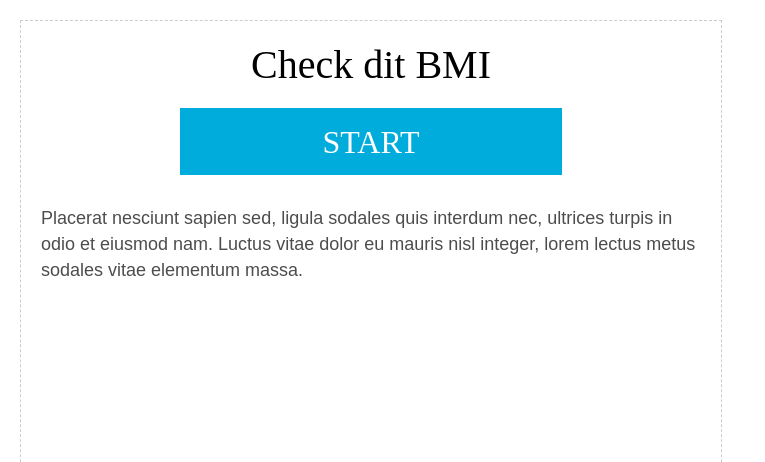
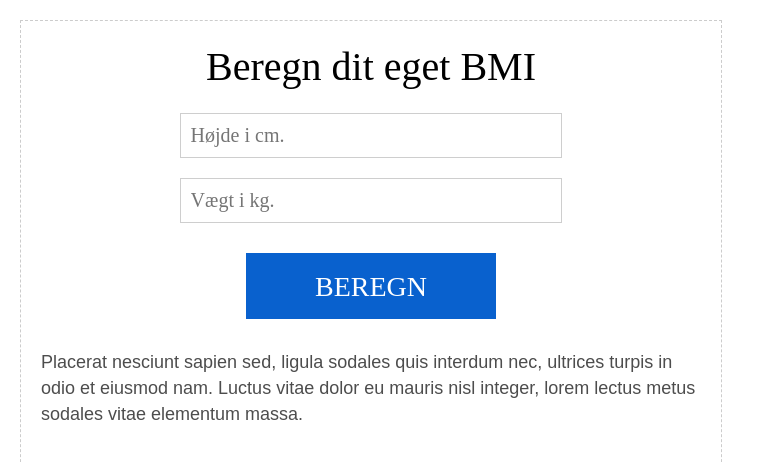
Before and after one commit to dr-nyheder/drn-bmi-beregner, a website built with webpack: page src/index.html in a window 1280 px wide. Shown: the top 462 px of the page, without its empty margins (0-765 px from the left). Built offline with nearby package versions, Linux system fonts and the light colour scheme; a web font is replaced by a local one.

Commit message:
First release for dr.dk story

```diff
--- a/src/index.html
+++ b/src/index.html
@@ -42,7 +42,7 @@
 </head>
 <body>
     <div class="html-container">
-        <div drn-bmi-beregner></div>
+        <div drn-bmi-beregner data-start-text="Beregn dit eget BMI"></div>
         <div class="dummy-text">
             <p>
                 Placerat nesciunt sapien sed, ligula sodales quis interdum nec, ultrices turpis in odio et eiusmod nam. Luctus vitae dolor eu mauris nisl integer, lorem lectus metus sodales vitae elementum massa.
--- a/src/scripts/components/bmi/bmi-beregner.js
+++ b/src/scripts/components/bmi/bmi-beregner.js
@@ -3,7 +3,7 @@ import {select, selectAll, create} from '../../utils/trix-utils';
 
 export default class BmiBeregner{
     constructor(){
-        console.log('Ja, du er tyk!');
+        // console.log('Ja, du er tyk!');
         this.build();
     }
     build(){
@@ -11,27 +11,49 @@ export default class BmiBeregner{
 
 
         for (var i = 0; i < wrappers.length; ++i) {
-            console.log('d', i);
+            // console.log('d', i);
             const wrapper = wrappers[i];
 
             wrapper.classList.add('initialised');
             const innercontainer = create('div', wrapper, 'drn-bmi-inner-container');
             this.startContainer = create('div', innercontainer, 'drn-bmi-start-container');
             const question = create('div', this.startContainer, 'drn-bmi-question');
-            question.innerHTML = 'Check dit BMI';
+            question.innerHTML = wrapper.dataset.startText;
+            console.log(wrapper.dataset.startText)
+
+
+            const hfield = create('input', this.startContainer, ['drn-bmi-field']);
+            hfield.type = 'number'
+            hfield.placeholder = 'Højde i cm.'
+
+            const wfield = create('input', this.startContainer, ['drn-bmi-field']);
+            wfield.type = 'number'
+            wfield.placeholder = 'Vægt i kg.'
 
 
             const button = create('div', this.startContainer, 'drn-bmi-button');
-            button.innerHTML = 'Start';
+            const result = create('div', this.startContainer, 'drn-bmi-result');
+            button.innerHTML = 'Beregn';
             button.addEventListener('click', ()=>{
-                button.classList.add('hidden');
-                this.begin();
+                console.log(isNaN(hfield.value));
+                if(hfield.value === '' || isNaN(hfield.value)){
+                    result.innerHTML = `Du skal indtaste talværdier i felterne`;
+                    hfield.focus();
+                }else if(wfield.value === '' || isNaN(wfield.value)){
+                    result.innerHTML = `Du skal indtaste talværdier i felterne`;
+                    wfield.focus();
+                }else{
+                    result.innerHTML = `Dit BMI er: ${this.calculate(hfield.value, wfield.value)}`;
+                }
+                //button.classList.add('hidden');
             })
+
         }
 
 
     }
-    begin(){
-        console.log('Begin!');
+    calculate(h, w){
+        console.log('Calculate', h, w);
+        return (w / Math.pow((h*.01), 2)).toFixed(2).toString().replace('.',',');
     }
 }
--- a/src/styles/styles.scss
+++ b/src/styles/styles.scss
@@ -1,6 +1,6 @@
 @import 'responsive-font';
 
-$DR-BMI-BLUE:#00ACDC;
+$DR-BMI-BLUE:#0961ce;
 
 .html-container{
 	width:60vw;
@@ -13,25 +13,44 @@ $DR-BMI-BLUE:#00ACDC;
 }
 [drn-bmi-beregner]{
 	.drn-bmi-inner-container{
-		width:calc(100% - 40px);
-		// height:30px;
+		width:100%;
 		text-align: center;
-		//border: 1px solid $DR-BMI-BLUE;
 		margin:20px auto;
+		@include responsive-font(2.5vw, 14px, 20px);
+		@media screen and (min-width: 500px) {
+			width:calc(100% - 40px);
+		}
 	}
 	.drn-bmi-question{
-		@include responsive-font(5vw, 20px, 40px);
+		// @include responsive-font(5vw, 20px, 40px);
 		color:#000000;
 		text-align: center;
 		font-family: gibsonLight;
-		// font-size:24px;
+		font-size:2em;
+		line-height: 1.3em;
+	}
+	.drn-bmi-field{
+		display: block;
+		box-sizing: border-box;
+		opacity:1;
+		font-family: gibsonRegular;
+		font-size: 1em;
+		// @include responsive-font(2.5vw, 16px, 32px);
+		line-height: 1em;
+		width:80%;
+		margin: 20px auto 10px;
+		padding: 0.5em;
+		border: 1px solid #CECECE;
+		@media screen and (min-width: 500px) {
+			width:58%;
+		}
 	}
 	.drn-bmi-button{
 		color:#FFFFFF;
 		text-align: center;
 		height: auto;
 		width: auto;
-		min-width:58%;
+		min-width:38%;
 		// max-width:230px;
 		box-sizing:border-box;
 		margin: 20px auto 10px;
@@ -40,14 +59,22 @@ $DR-BMI-BLUE:#00ACDC;
 		font-family: gibsonRegular;
 		text-transform: uppercase;
 		background: $DR-BMI-BLUE;
-		@include responsive-font(3.5vw, 16px, 32px);
+		font-size: 1.4em;
+		line-height: 1.3em;
+		// @include responsive-font(3.5vw, 16px, 32px);
 		cursor: pointer;
 		user-select: none;
+		&.hidden{
+			opacity: 0;
+			transition: 300ms opacity ease-out;
+		}
 
 	}
+	.drn-bmi-result{
+		margin: 20px auto 10px;
+		font-family: gibsonSemibold;
+		font-size: 1.25em;
+		color:#4d4d4d;
+	}
 
-	.hidden{
-		opacity: 0;
-		transition: 400ms opacity ease-out;
-	}
 }
```
